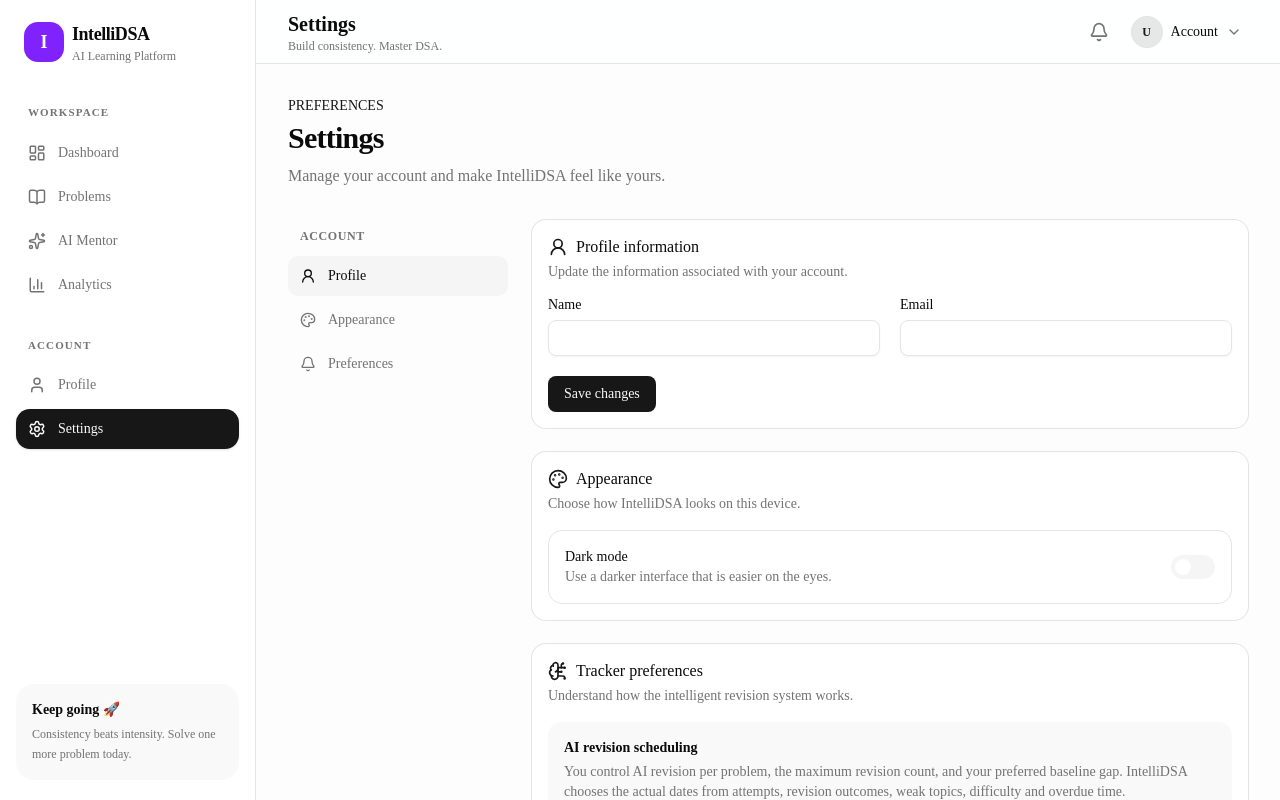
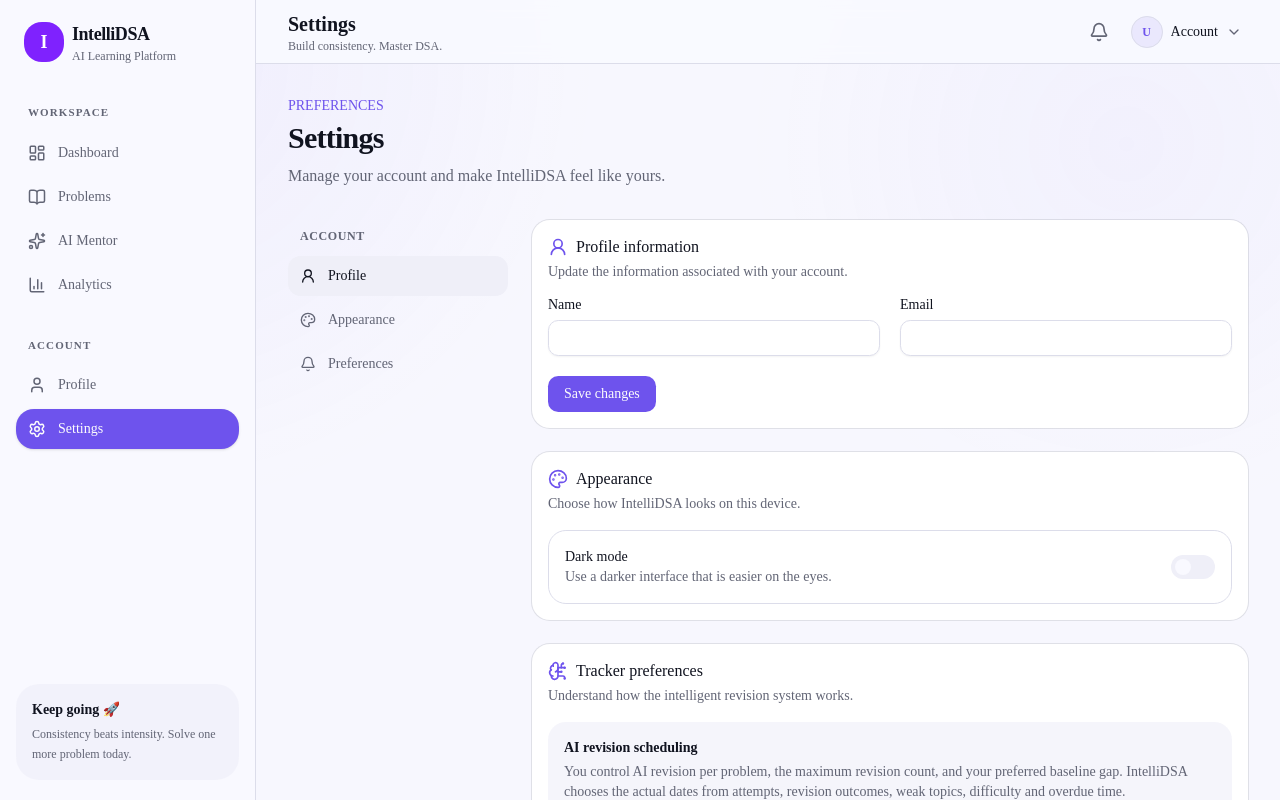
Before and after one commit to anchi204/IntelliDSA, a Next.js app: page /settings in a window 1280 px wide. Shown: the top 800 px of the page. Built offline with nearby package versions, Linux system fonts and the light colour scheme; no server answers.

Commit message:
Polish global IntelliDSA visual theme

```diff
--- a/app/globals.css
+++ b/app/globals.css
@@ -37,6 +37,7 @@
   --color-primary: var(--primary);
   --color-popover-foreground: var(--popover-foreground);
   --color-popover: var(--popover);
+  --color-popover: var(--popover);
   --color-card-foreground: var(--card-foreground);
   --color-card: var(--card);
   --radius-sm: calc(var(--radius) * 0.6);
@@ -49,82 +50,116 @@
 }
 
 :root {
-  --background: oklch(1 0 0);
-  --foreground: oklch(0.145 0 0);
+  --background: oklch(0.985 0.008 285);
+  --foreground: oklch(0.19 0.025 275);
   --card: oklch(1 0 0);
-  --card-foreground: oklch(0.145 0 0);
+  --card-foreground: oklch(0.19 0.025 275);
   --popover: oklch(1 0 0);
-  --popover-foreground: oklch(0.145 0 0);
-  --primary: oklch(0.205 0 0);
-  --primary-foreground: oklch(0.985 0 0);
-  --secondary: oklch(0.97 0 0);
-  --secondary-foreground: oklch(0.205 0 0);
-  --muted: oklch(0.97 0 0);
-  --muted-foreground: oklch(0.556 0 0);
-  --accent: oklch(0.97 0 0);
-  --accent-foreground: oklch(0.205 0 0);
-  --destructive: oklch(0.577 0.245 27.325);
-  --border: oklch(0.922 0 0);
-  --input: oklch(0.922 0 0);
-  --ring: oklch(0.708 0 0);
-  --chart-1: oklch(0.87 0 0);
-  --chart-2: oklch(0.556 0 0);
-  --chart-3: oklch(0.439 0 0);
-  --chart-4: oklch(0.371 0 0);
-  --chart-5: oklch(0.269 0 0);
-  --radius: 0.625rem;
-  --sidebar: oklch(0.985 0 0);
-  --sidebar-foreground: oklch(0.145 0 0);
-  --sidebar-primary: oklch(0.205 0 0);
-  --sidebar-primary-foreground: oklch(0.985 0 0);
-  --sidebar-accent: oklch(0.97 0 0);
-  --sidebar-accent-foreground: oklch(0.205 0 0);
-  --sidebar-border: oklch(0.922 0 0);
-  --sidebar-ring: oklch(0.708 0 0);
+  --popover-foreground: oklch(0.19 0.025 275);
+  --primary: oklch(0.56 0.22 285);
+  --primary-foreground: oklch(0.99 0 0);
+  --secondary: oklch(0.965 0.015 285);
+  --secondary-foreground: oklch(0.24 0.03 275);
+  --muted: oklch(0.955 0.012 285);
+  --muted-foreground: oklch(0.51 0.025 275);
+  --accent: oklch(0.955 0.025 285);
+  --accent-foreground: oklch(0.27 0.08 285);
+  --destructive: oklch(0.59 0.22 25);
+  --border: oklch(0.90 0.018 285);
+  --input: oklch(0.90 0.018 285);
+  --ring: oklch(0.62 0.19 285);
+  --chart-1: oklch(0.56 0.22 285);
+  --chart-2: oklch(0.68 0.17 315);
+  --chart-3: oklch(0.64 0.15 205);
+  --chart-4: oklch(0.72 0.15 75);
+  --chart-5: oklch(0.55 0.16 160);
+  --radius: 0.8rem;
+  --sidebar: oklch(0.995 0.004 285);
+  --sidebar-foreground: oklch(0.19 0.025 275);
+  --sidebar-primary: oklch(0.56 0.22 285);
+  --sidebar-primary-foreground: oklch(0.99 0 0);
+  --sidebar-accent: oklch(0.955 0.025 285);
+  --sidebar-accent-foreground: oklch(0.27 0.08 285);
+  --sidebar-border: oklch(0.90 0.018 285);
+  --sidebar-ring: oklch(0.62 0.19 285);
 }
 
 .dark {
-  --background: oklch(0.145 0 0);
+  --background: oklch(0.145 0.02 275);
   --foreground: oklch(0.985 0 0);
-  --card: oklch(0.205 0 0);
+  --card: oklch(0.19 0.025 275);
   --card-foreground: oklch(0.985 0 0);
-  --popover: oklch(0.205 0 0);
+  --popover: oklch(0.19 0.025 275);
   --popover-foreground: oklch(0.985 0 0);
-  --primary: oklch(0.922 0 0);
-  --primary-foreground: oklch(0.205 0 0);
-  --secondary: oklch(0.269 0 0);
+  --primary: oklch(0.69 0.19 285);
+  --primary-foreground: oklch(0.16 0.025 275);
+  --secondary: oklch(0.25 0.025 275);
   --secondary-foreground: oklch(0.985 0 0);
-  --muted: oklch(0.269 0 0);
-  --muted-foreground: oklch(0.708 0 0);
-  --accent: oklch(0.269 0 0);
-  --accent-foreground: oklch(0.985 0 0);
-  --destructive: oklch(0.704 0.191 22.216);
+  --muted: oklch(0.25 0.025 275);
+  --muted-foreground: oklch(0.72 0.02 275);
+  --accent: oklch(0.27 0.04 285);
+  --accent-foreground: oklch(0.96 0.01 285);
+  --destructive: oklch(0.70 0.18 25);
   --border: oklch(1 0 0 / 10%);
-  --input: oklch(1 0 0 / 15%);
-  --ring: oklch(0.556 0 0);
-  --chart-1: oklch(0.87 0 0);
-  --chart-2: oklch(0.556 0 0);
-  --chart-3: oklch(0.439 0 0);
-  --chart-4: oklch(0.371 0 0);
-  --chart-5: oklch(0.269 0 0);
-  --sidebar: oklch(0.205 0 0);
+  --input: oklch(1 0 0 / 14%);
+  --ring: oklch(0.62 0.19 285);
+  --chart-1: oklch(0.69 0.19 285);
+  --chart-2: oklch(0.72 0.17 315);
+  --chart-3: oklch(0.68 0.15 205);
+  --chart-4: oklch(0.76 0.15 75);
+  --chart-5: oklch(0.65 0.16 160);
+  --sidebar: oklch(0.18 0.025 275);
   --sidebar-foreground: oklch(0.985 0 0);
-  --sidebar-primary: oklch(0.488 0.243 264.376);
-  --sidebar-primary-foreground: oklch(0.985 0 0);
-  --sidebar-accent: oklch(0.269 0 0);
-  --sidebar-accent-foreground: oklch(0.985 0 0);
+  --sidebar-primary: oklch(0.69 0.19 285);
+  --sidebar-primary-foreground: oklch(0.16 0.025 275);
+  --sidebar-accent: oklch(0.27 0.04 285);
+  --sidebar-accent-foreground: oklch(0.96 0.01 285);
   --sidebar-border: oklch(1 0 0 / 10%);
-  --sidebar-ring: oklch(0.556 0 0);
+  --sidebar-ring: oklch(0.62 0.19 285);
 }
 
 @layer base {
   * {
     @apply border-border outline-ring/50;
   }
+
+  html {
+    @apply font-sans scroll-smooth;
+  }
+
   body {
-    @apply bg-background text-foreground;
+    @apply min-h-screen bg-background text-foreground antialiased;
+    background-image:
+      radial-gradient(circle at 12% 8%, color-mix(in oklch, var(--primary) 7%, transparent), transparent 28rem),
+      radial-gradient(circle at 88% 18%, color-mix(in oklch, var(--primary) 5%, transparent), transparent 24rem);
   }
-  html {
-    @apply font-sans;
+
+  ::selection {
+    background: color-mix(in oklch, var(--primary) 20%, transparent);
   }
 }
+
+@layer components {
+  [data-slot="card"] {
+    border-color: color-mix(in oklch, var(--border) 88%, var(--primary) 12%);
+    box-shadow: 0 8px 30px color-mix(in oklch, var(--foreground) 4%, transparent);
+    transition: box-shadow 180ms ease, border-color 180ms ease, transform 180ms ease;
+  }
+
+  [data-slot="card"]:hover {
+    border-color: color-mix(in oklch, var(--border) 72%, var(--primary) 28%);
+  }
+
+  input,
+  select,
+  textarea {
+    transition: border-color 160ms ease, box-shadow 160ms ease, background-color 160ms ease;
+  }
+
+  input:focus,
+  select:focus,
+  textarea:focus {
+    border-color: color-mix(in oklch, var(--primary) 55%, var(--border));
+    box-shadow: 0 0 0 3px color-mix(in oklch, var(--primary) 12%, transparent);
+  }
+}
```
